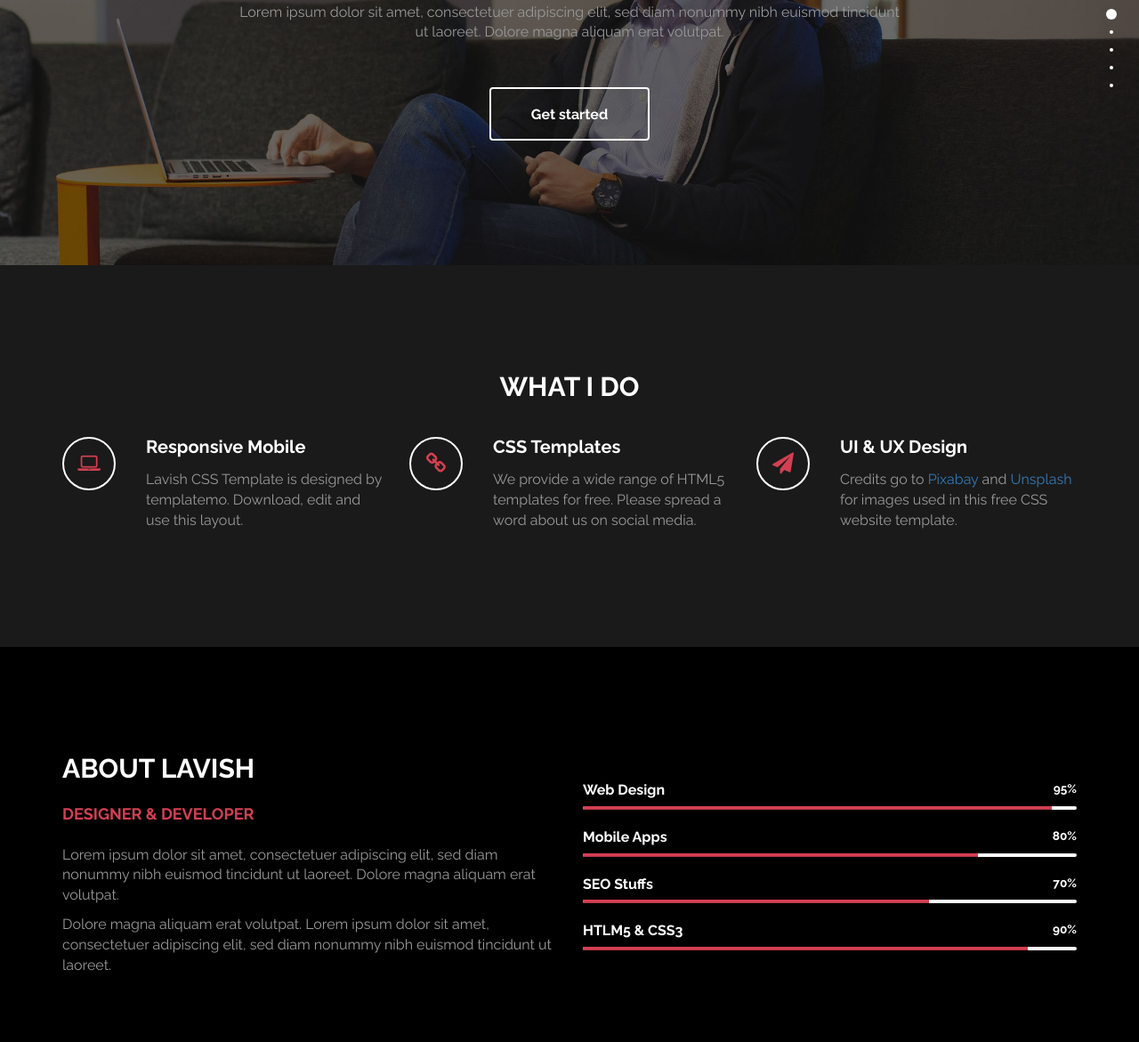
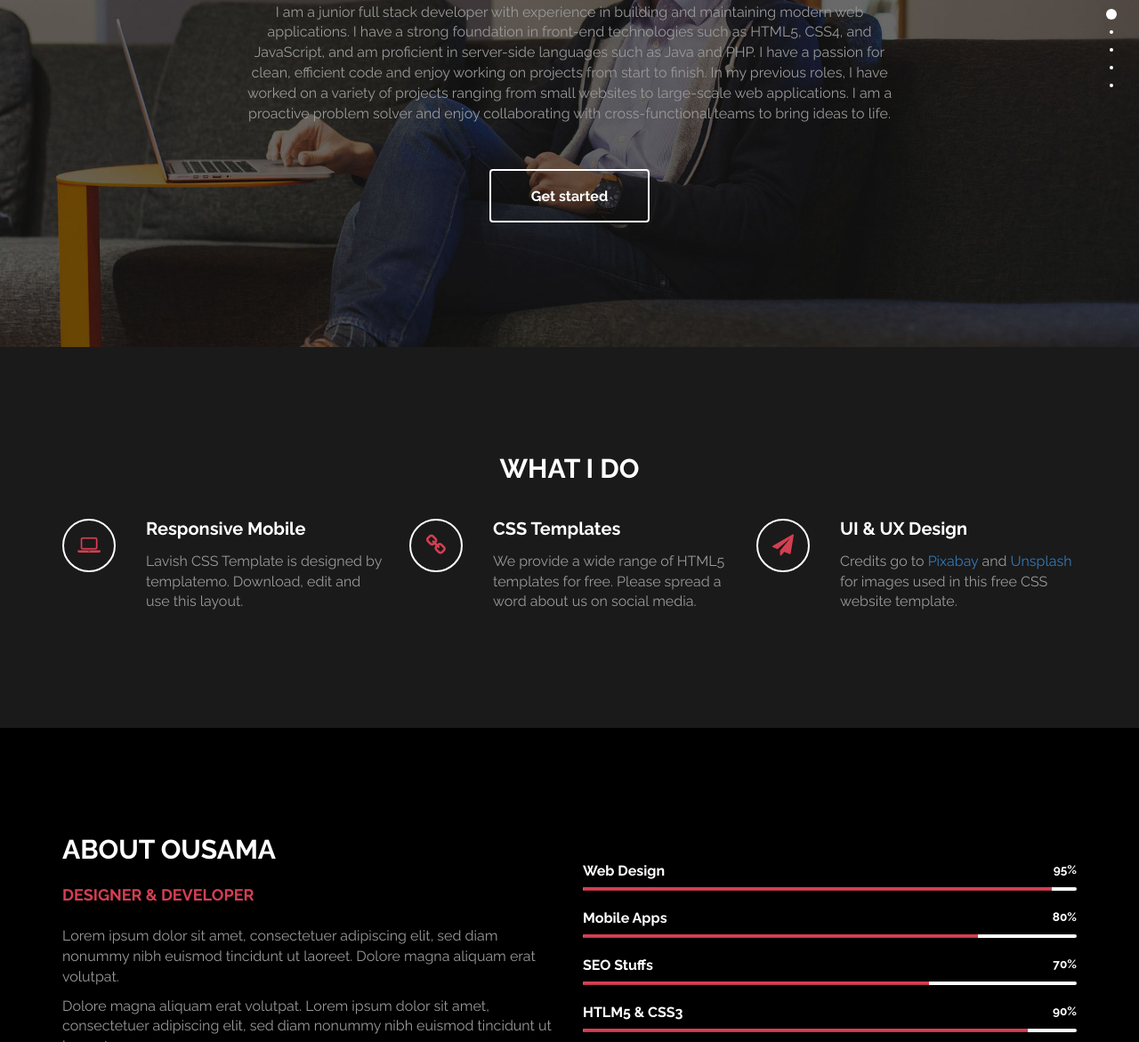
Before and after one commit to AatmaniOusama/portfolio, a plain HTML site: page index.html in a window 1280 px wide. Shown: the part 344-1515 px from the top of the page at 89% size. Drawn offline with Linux system fonts and the light colour scheme.

Commit message:
Update index.html

```diff
--- a/index.html
+++ b/index.html
@@ -42,7 +42,13 @@
 					<div class="col-md-8 wow fadeIn" data-wow-delay="0.9s">
 						<h1>AATMANI OUSAMA</h1>
 						<h2 class="rotate"> Frontend &AMP; Backend </h2>
-						<p>Lorem ipsum dolor sit amet, consectetuer adipiscing elit, sed diam nonummy nibh euismod tincidunt ut laoreet. Dolore magna aliquam erat volutpat.</p>
+						<p> I am a junior full stack developer with experience in building and maintaining modern web applications.
+						    I have a strong foundation in front-end technologies such as HTML5, CSS4, and JavaScript,
+							and am proficient in server-side languages such as Java and PHP. I have a passion for clean,
+						    efficient code and enjoy working on projects from start to finish. In my previous roles,
+							I have worked on a variety of projects ranging from small websites to large-scale web applications.
+							I am a proactive problem solver and enjoy collaborating with cross-functional teams to bring ideas to life.</p>
+						<p></p>
 						<a href="#work" class="btn btn-default smoothScroll wow fadeInUp" data-wow-delay="1s">Get started</a>
 					</div>
 					<div class="col-md-2"></div>
@@ -107,7 +113,7 @@
 			<div class="container">
 				<div class="row">
 					<div class="col-md-6 col-xs-11 wow fadeInLeft" data-wow-delay="0.9s">
-						<h2>ABOUT LAVISH</h2>
+						<h2>ABOUT OUSAMA</h2>
 						<h4>DESIGNER &AMP; DEVELOPER</h4>
 						<p>Lorem ipsum dolor sit amet, consectetuer adipiscing elit, sed diam nonummy nibh euismod tincidunt ut laoreet. Dolore magna aliquam erat volutpat.</p>
 						<p>Dolore magna aliquam erat volutpat. Lorem ipsum dolor sit amet, consectetuer adipiscing elit, sed diam nonummy nibh euismod tincidunt ut laoreet.</p>
```
